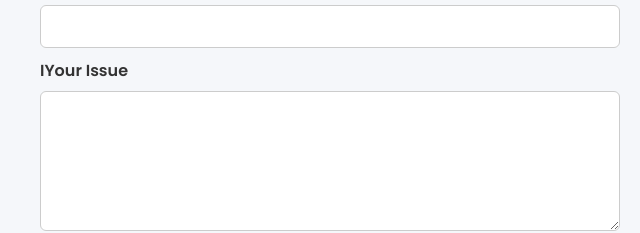
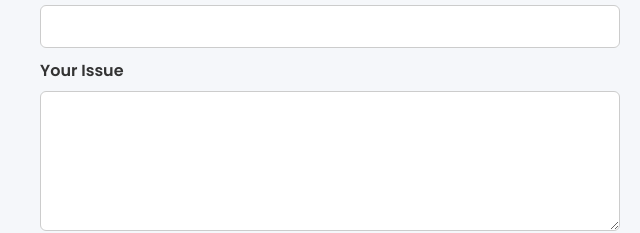
Before and after one commit to Rajprajapati30/Pet-Finds-You, a plain HTML site: page contact.html in a window 1280 px wide. Shown: the part 407-640 px from the top of the page, 0-640 px from the left. Drawn offline with Linux system fonts and the light colour scheme.

Commit message:
Add files via upload
mistake changed in spelling

```diff
--- a/contact.html
+++ b/contact.html
@@ -33,7 +33,7 @@
             <label>Email</label>
             <input type="email" id="email">
 
-            <label>IYour Issue</label>
+            <label>Your Issue</label>
             <textarea id="message"></textarea>
 
             <button class="btn" type="submit">Send Message</button>
```
